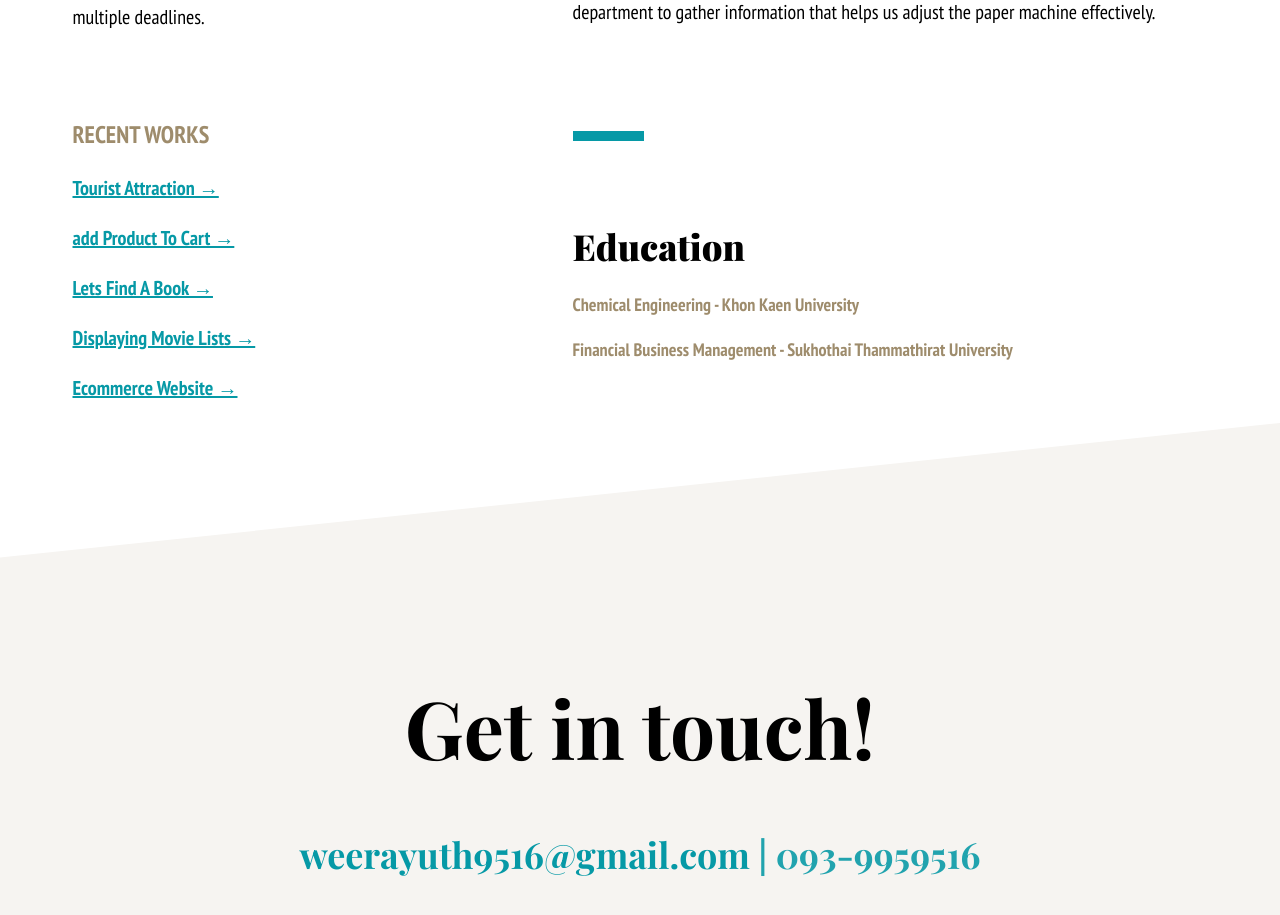
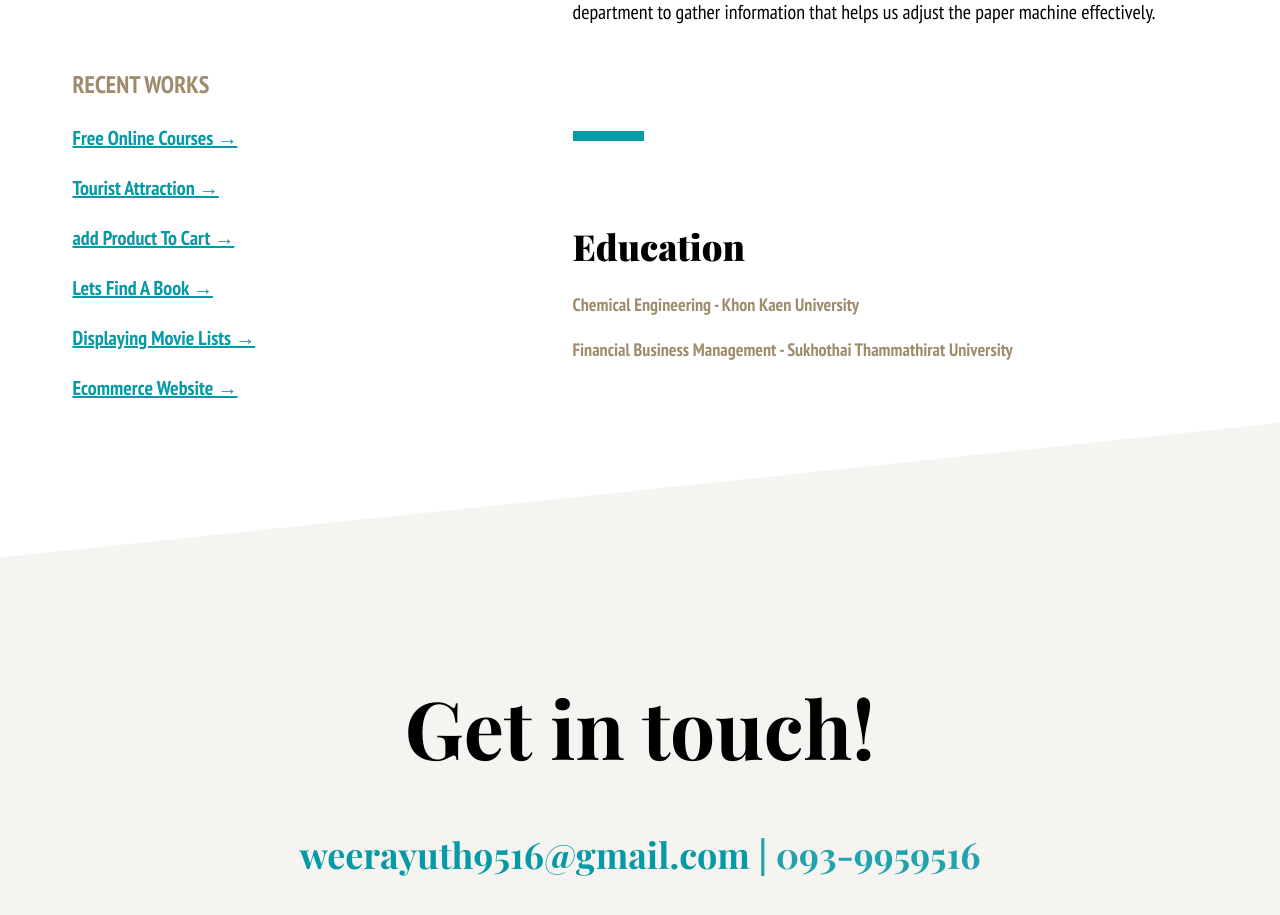
Before and after one commit to weerayuth9516/myResume, a React (Vite) app: page / in a window 1280 px wide. Shown: the part 1993-2908 px from the top of the page. Built offline with nearby package versions, Linux system fonts and the light colour scheme.

Commit message:
feat: added more link

```diff
--- a/src/components/Content.jsx
+++ b/src/components/Content.jsx
@@ -60,10 +60,15 @@ function Content() {
             <div className="sidebar-title">recent works</div>
             <div className="sidebar-sub-title recent-work">
               <p>
-              <a
-                  href="https://travel-place.netlify.app/"
+                <a
+                  href="https://earnest-centaur-ab827d.netlify.app/"
                   target="_blank"
                 >
+                  Free Online Courses →
+                </a>
+              </p>
+              <p>
+                <a href="https://travel-place.netlify.app/" target="_blank">
                   Tourist Attraction →
                 </a>
               </p>
```
